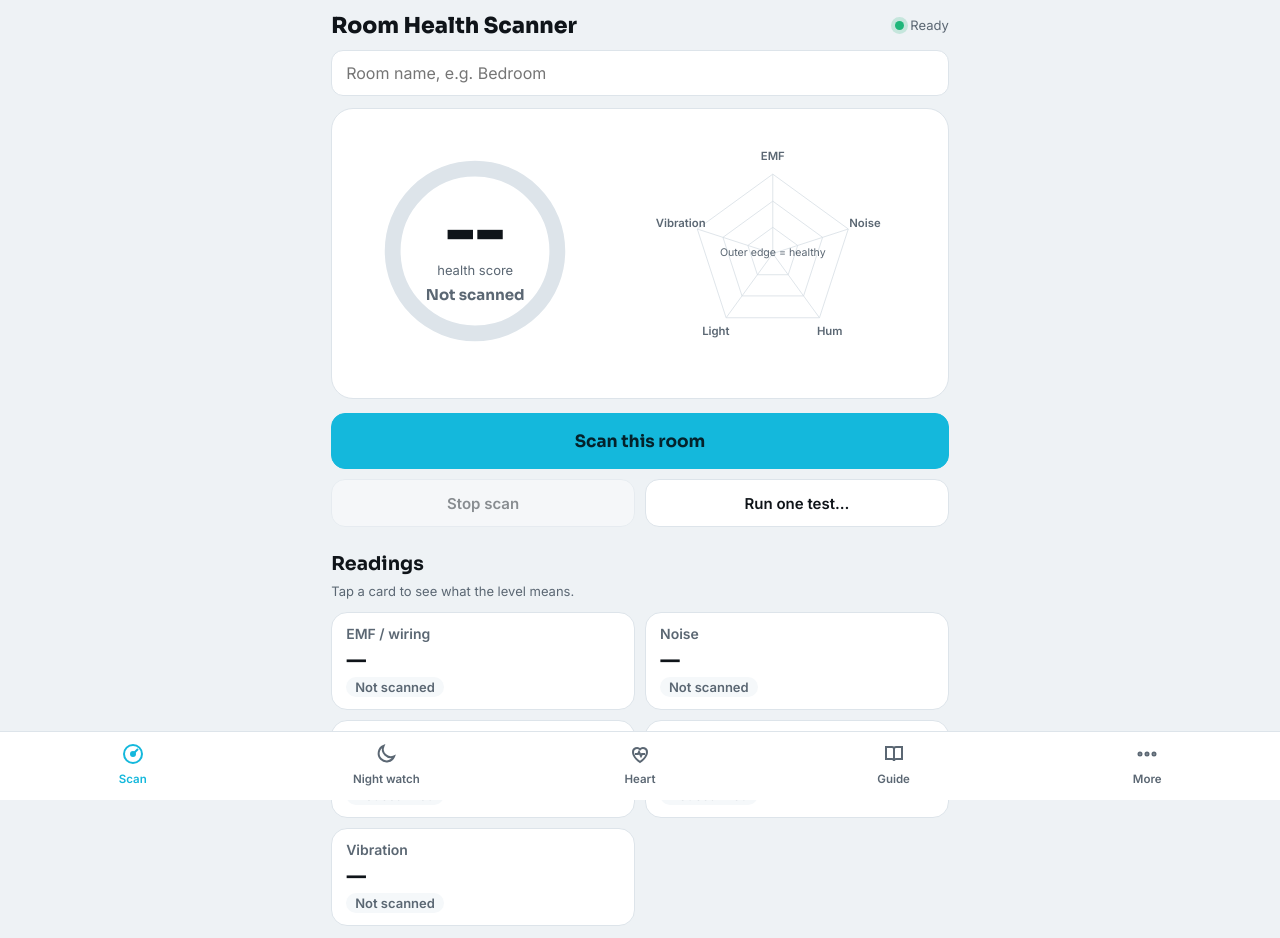
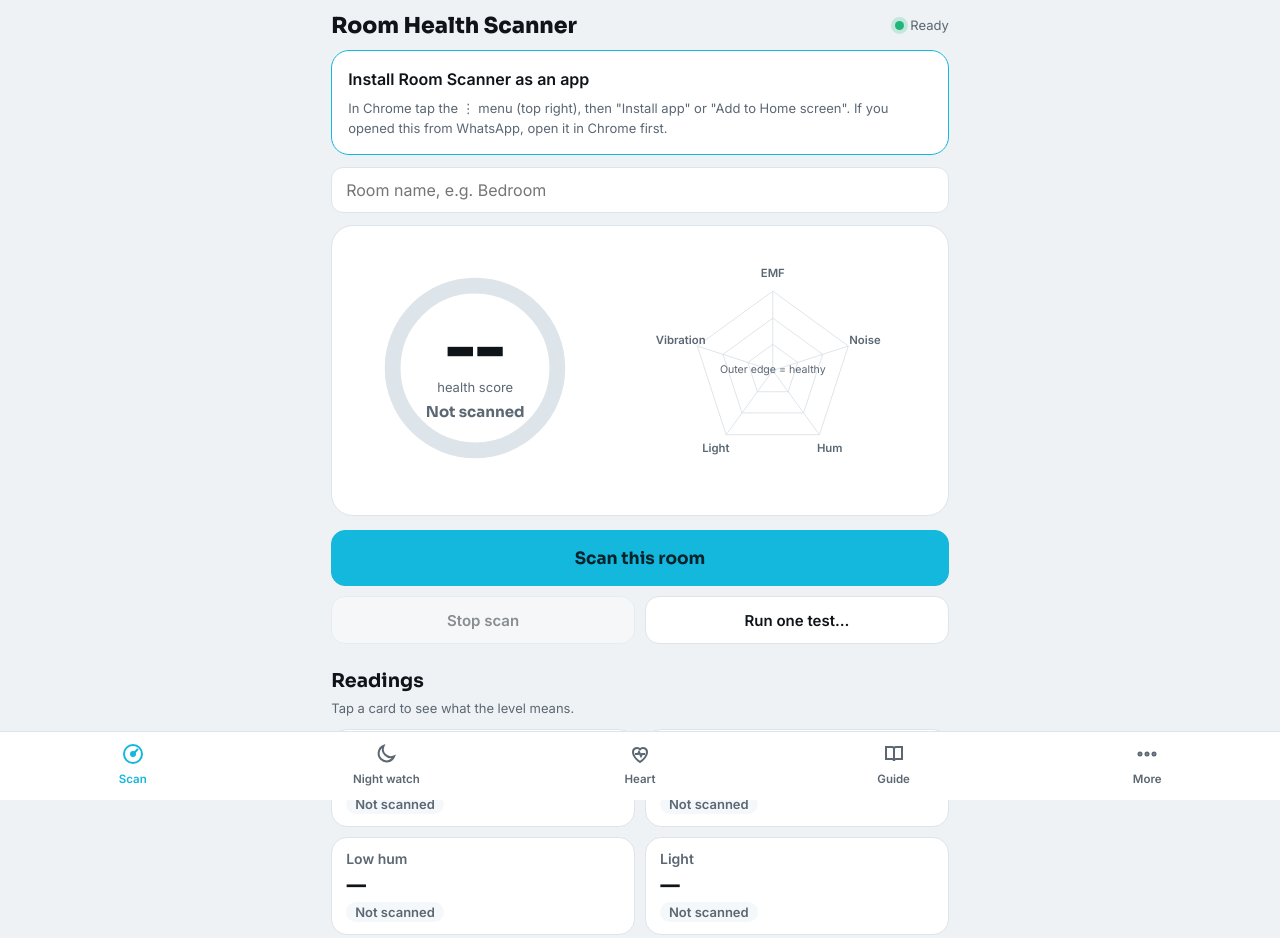
Before and after one commit to 18vinaysingh-debug/room-scanner, a plain HTML site: page index.html in a window 1280 px wide. Shown: the top 938 px of the page. Drawn offline with Linux system fonts and the light colour scheme.

Commit message:
Add Install app button

```diff
--- a/index.html
+++ b/index.html
@@ -119,6 +119,10 @@ select{font:16px Inter,sans-serif;padding:10px 12px;border:1.5px solid var(--lin
 <div class="wrap">
 <div class="top"><h1>Room Health Scanner</h1><small id="stat"><span class="dot" id="sdot"></span>Ready</small></div>
 
+<div id="inst" class="report" hidden style="margin-bottom:12px;border-color:var(--acc)">
+ <div style="display:flex;gap:12px;align-items:center;justify-content:space-between;flex-wrap:wrap"><b>Install Room Scanner as an app</b><button class="go" id="instBtn" style="width:auto;margin:0;min-height:46px;padding:8px 20px">Install app</button></div>
+ <p class="small" id="instHelp" style="margin:8px 0 0" hidden></p>
+</div>
 <!-- ============ SCAN ============ -->
 <section id="p-scan">
 <input type="text" id="room" placeholder="Room name, e.g. Bedroom" maxlength="40" aria-label="Room name">
@@ -693,6 +697,17 @@ $('bpAdd').onclick=()=>{const S=+$('bpS').value,D=+$('bpD').value,P=+$('bpP').va
  const a=ldK(BKEY);a.unshift({s:S,d:D,p:P,c:c.n,sv:c.s,date:new Date().toLocaleString('en-IN')});stK(BKEY,a.slice(0,100));bpHist();$('bpS').value=$('bpD').value=$('bpP').value=''};
 hHist();bpHist();
 
+/* ---------- install prompt ---------- */
+let deferred=null;const standalone=matchMedia('(display-mode: standalone)').matches||navigator.standalone;
+const ua=navigator.userAgent,inApp=/FBAN|FBAV|Instagram|WhatsApp|Line\/|wv\)|VivoBrowser|HeyTapBrowser|MiuiBrowser|SamsungBrowser/i.test(ua),isIOS=/iPhone|iPad/i.test(ua);
+addEventListener('beforeinstallprompt',e=>{e.preventDefault();deferred=e;if(!standalone){$('inst').hidden=false;$('instBtn').hidden=false;$('instHelp').hidden=true}});
+addEventListener('appinstalled',()=>{$('inst').hidden=true;toast('Installed. Open Room Scanner from your home screen.')});
+$('instBtn').onclick=async()=>{if(deferred){deferred.prompt();const r=await deferred.userChoice;deferred=null;if(r.outcome!=='accepted')toast('Install cancelled')}else{$('instHelp').hidden=false}};
+if(!standalone)setTimeout(()=>{if(deferred)return;$('inst').hidden=false;$('instBtn').hidden=true;$('instHelp').hidden=false;
+ $('instHelp').textContent=isIOS?'On iPhone: open this link in Safari, tap the Share button, then "Add to Home Screen".':
+  inApp?'This browser cannot install apps. Copy the link and open it in Google Chrome, then tap Install app.':
+  'In Chrome tap the ⋮ menu (top right), then "Install app" or "Add to Home screen". If you opened this from WhatsApp, open it in Chrome first.'},3500);
+
 update();drawRooms();addEventListener('resize',()=>{drawNScope()});
 }
 </script>
```
Also changed, not shown: manifest.json.
